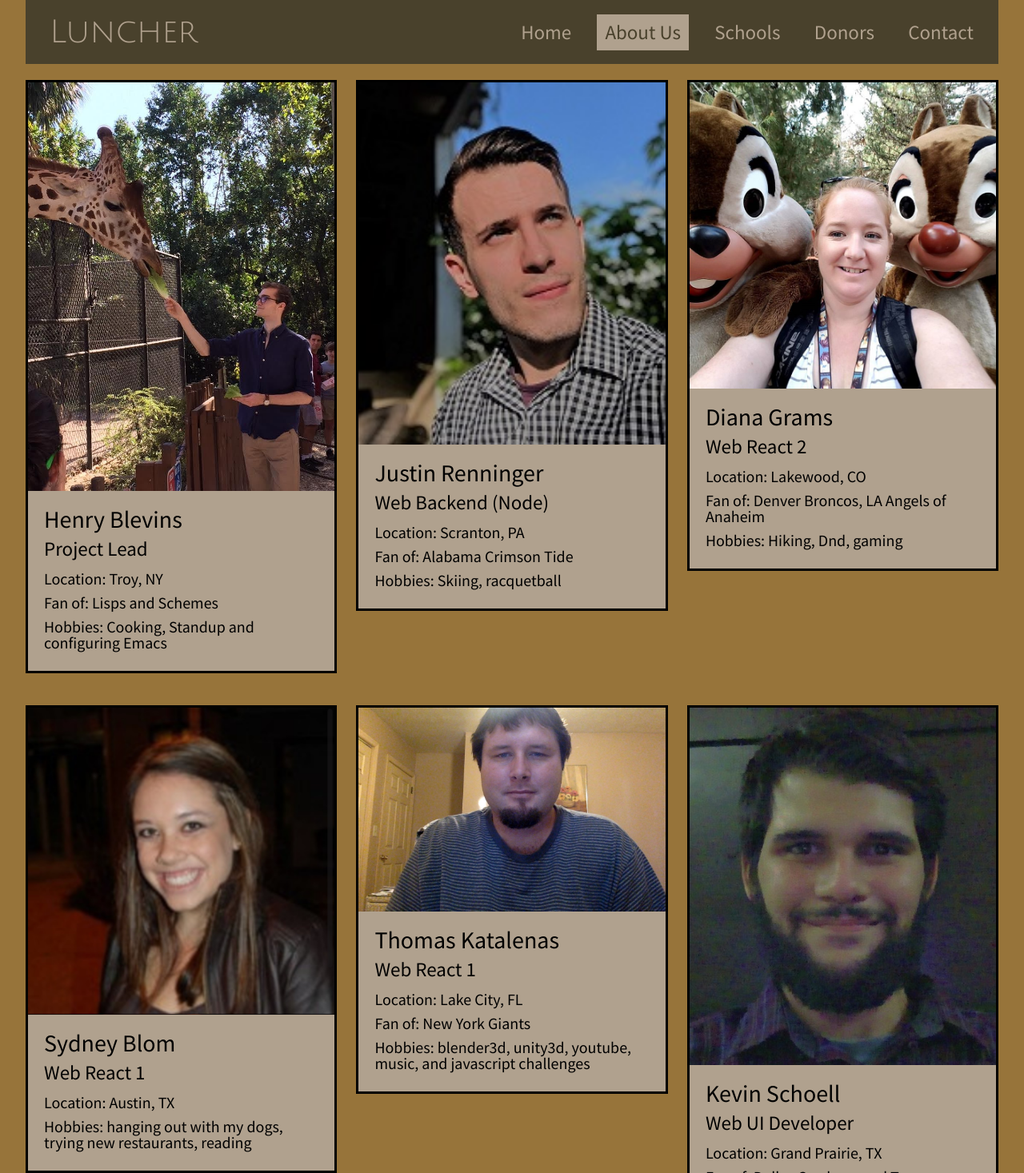
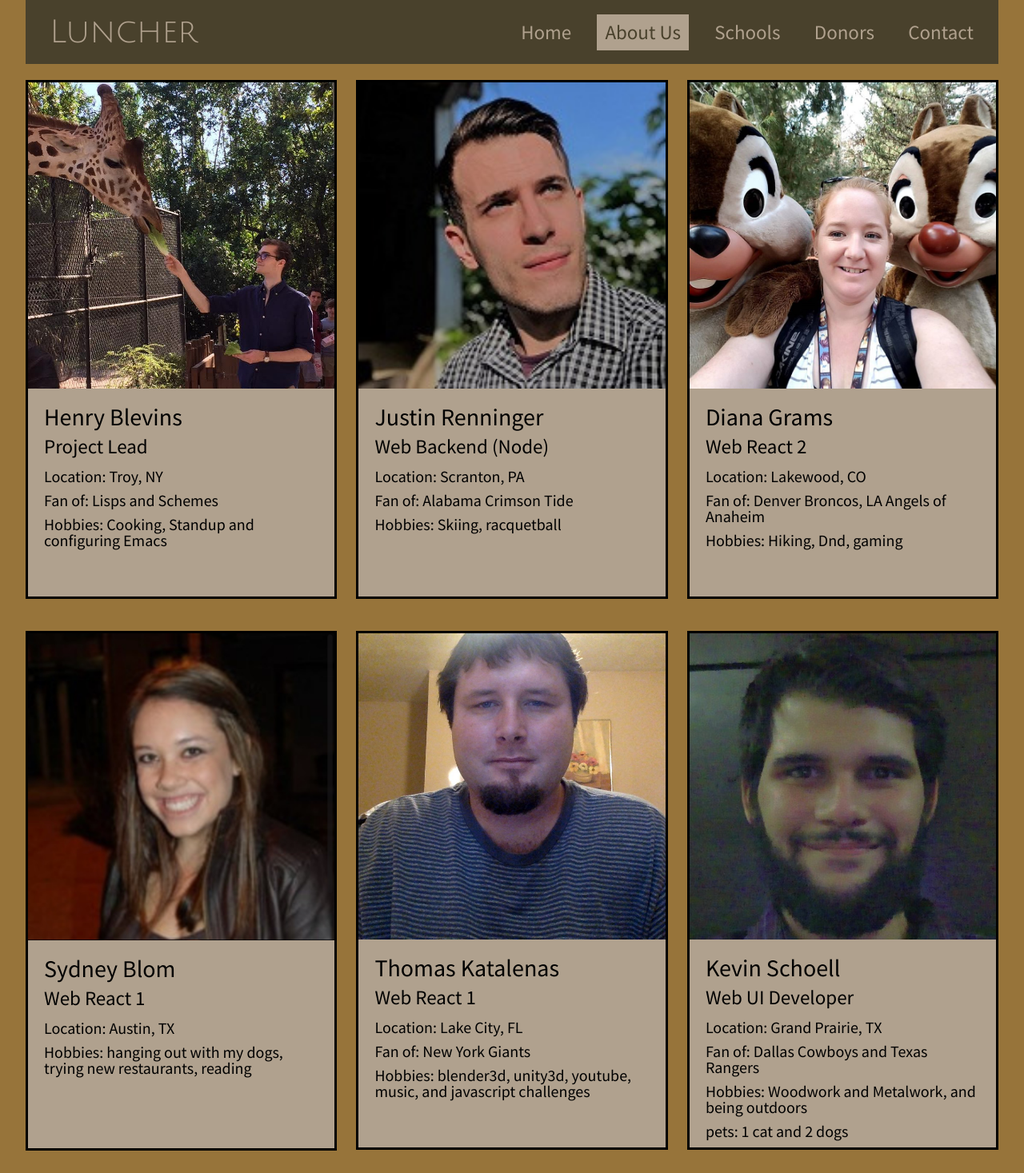
Before and after one commit to bw-lunchr/ui-adam, a plain HTML site: page aboutUs.html in a window 1280 px wide. Shown: the top 1467 px of the page at 80% size. Drawn offline with Linux system fonts and the light colour scheme.

Commit message:
replaced photos, adjusted styling for about us

```diff
--- a/aboutUs.html
+++ b/aboutUs.html
@@ -31,7 +31,7 @@
 
         <div class="aboutCard">
           <div class="aboutImg">
-            <img src="/img/giraffe.jpg" alt="our fearless leader Henry Blevins feeding a giraffe">
+            <img src="/img/square-6.jpg" alt="our fearless leader Henry Blevins feeding a giraffe">
           </div>
           <div class="aboutText">
             <h1>Henry Blevins</h1>
@@ -46,7 +46,7 @@
 
         <div class="aboutCard">
           <div class="aboutImg">
-            <img src="/img/portait2.png" alt="a portrait of Justin Renninger">
+            <img src="/img/square-7.jpg" alt="a portrait of Justin Renninger">
           </div>
           <div class="aboutText">
             <h1>Justin Renninger</h1>
@@ -90,7 +90,7 @@
 
         <div class="aboutCard">
           <div class="aboutImg">
-            <img src="/img/thomas.jpg" alt="a headshot of Thomas Katalenas">
+            <img src="/img/square-4.jpg" alt="a headshot of Thomas Katalenas">
           </div>
           <div class="aboutText">
             <h1>Thomas Katalenas</h1>
@@ -105,7 +105,7 @@
 
         <div class="aboutCard">
           <div class="aboutImg">
-            <img src="/img/kevin.jpeg" alt="a portrait of Kevin Schoell">
+            <img src="/img/square.jpg" alt="a portrait of Kevin Schoell">
           </div>
           <div class="aboutText">
             <h1>Kevin Schoell</h1>
@@ -121,7 +121,7 @@
 
         <div class="aboutCard">
           <div class="aboutImg">
-            <img src="/img/adam.jpg" alt="a photo of Adam Winzenburger standing in front of a Rose of Sharon bush">
+            <img src="/img/square-2.jpg" alt="a photo of Adam Winzenburger standing in front of a Rose of Sharon bush">
           </div>
           <div class="aboutText">
             <h1>Adam Winzenburger</h1>
--- a/less/home-page.less
+++ b/less/home-page.less
@@ -154,6 +154,7 @@ body {
       background: #b0a18e;
       padding: 2rem;
       font-family: 'Source Sans Pro', sans-serif;
+      height: 26rem;
       h1 {
         font-size: 3rem;
       }
```
Also changed, not shown: css/index.css, img/square-2.jpg (added), img/square-3.jpg (added), img/square-4.jpg (added), img/square-5.jpg (added), img/square-6.jpg (added), img/square-7.jpg (added), img/square.jpg (added).
